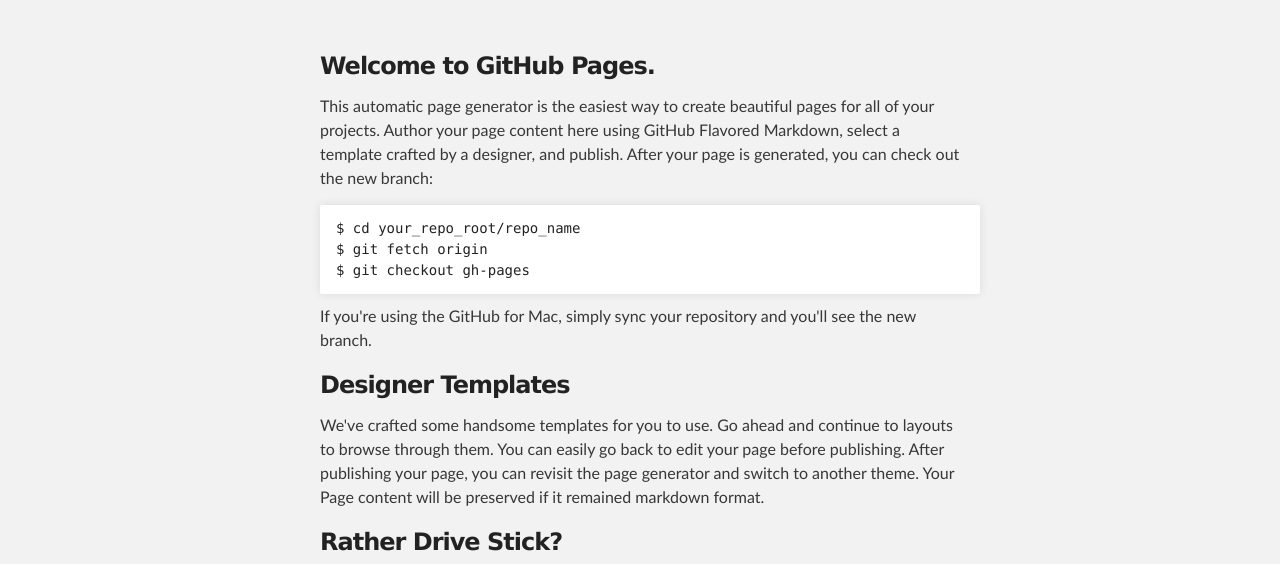
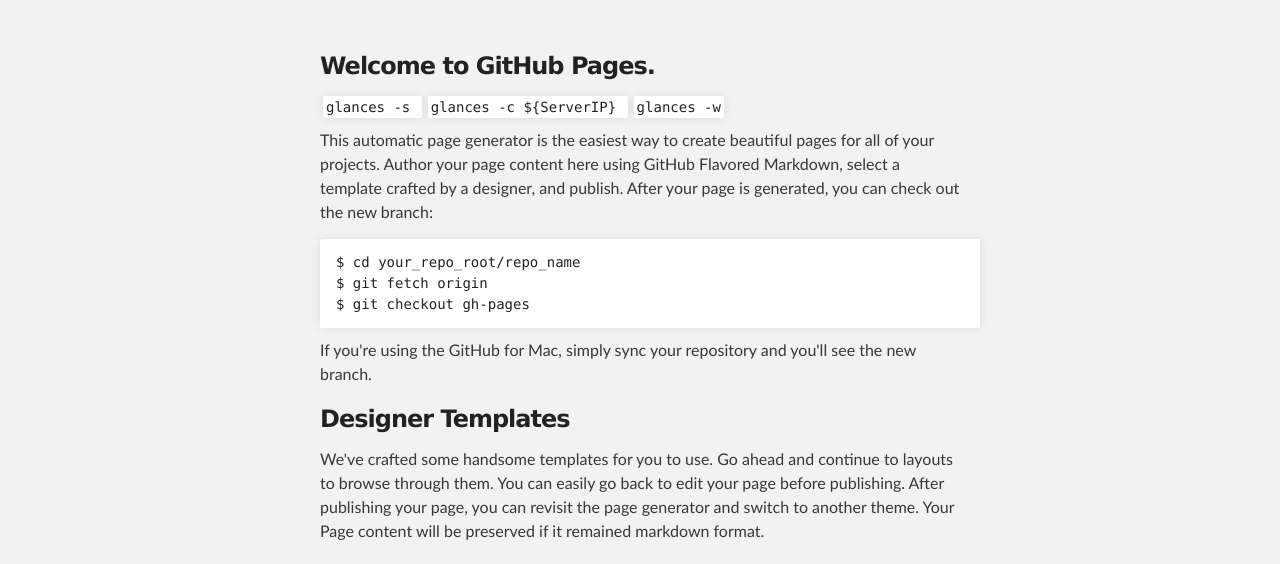
Before and after one commit to askagirl/askagirl.github.io, a plain HTML site: page index.html in a window 1280 px wide. Shown: the part 212-776 px from the top of the page. Drawn offline with Linux system fonts and the light colour scheme.

Commit message:
add glances command

```diff
--- a/index.html
+++ b/index.html
@@ -28,7 +28,15 @@
     <div id="main_content_wrap" class="outer">
       <section id="main_content" class="inner">
         <h3>Welcome to GitHub Pages.</h3>
-
+<code>
+  glances -s
+</code>
+<code>
+  glances -c ${ServerIP}
+</code>
+<code>
+  glances -w
+</code>
 <p>This automatic page generator is the easiest way to create beautiful pages for all of your projects. Author your page content here using GitHub Flavored Markdown, select a template crafted by a designer, and publish. After your page is generated, you can check out the new branch:</p>
 
 <pre><code>$ cd your_repo_root/repo_name
```
